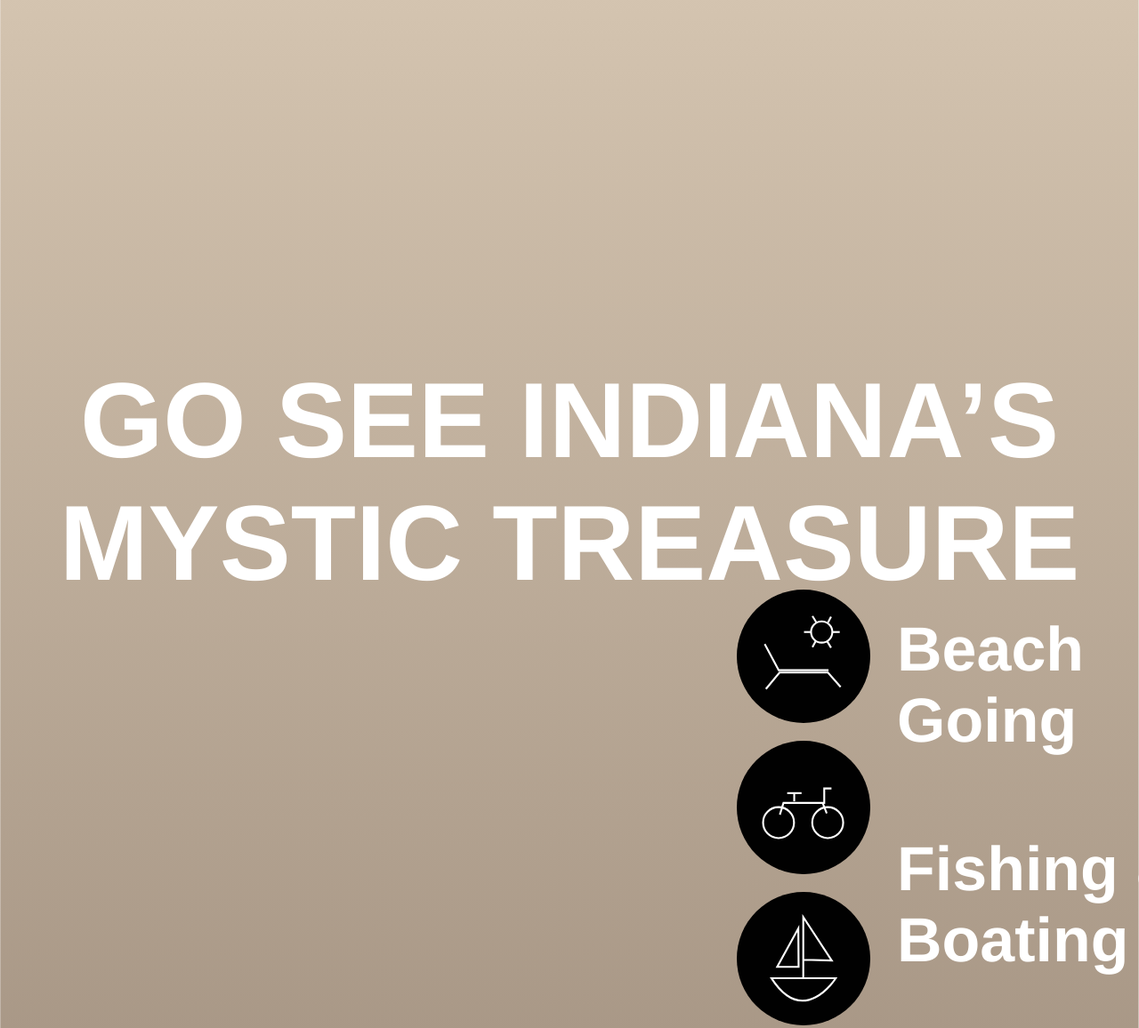
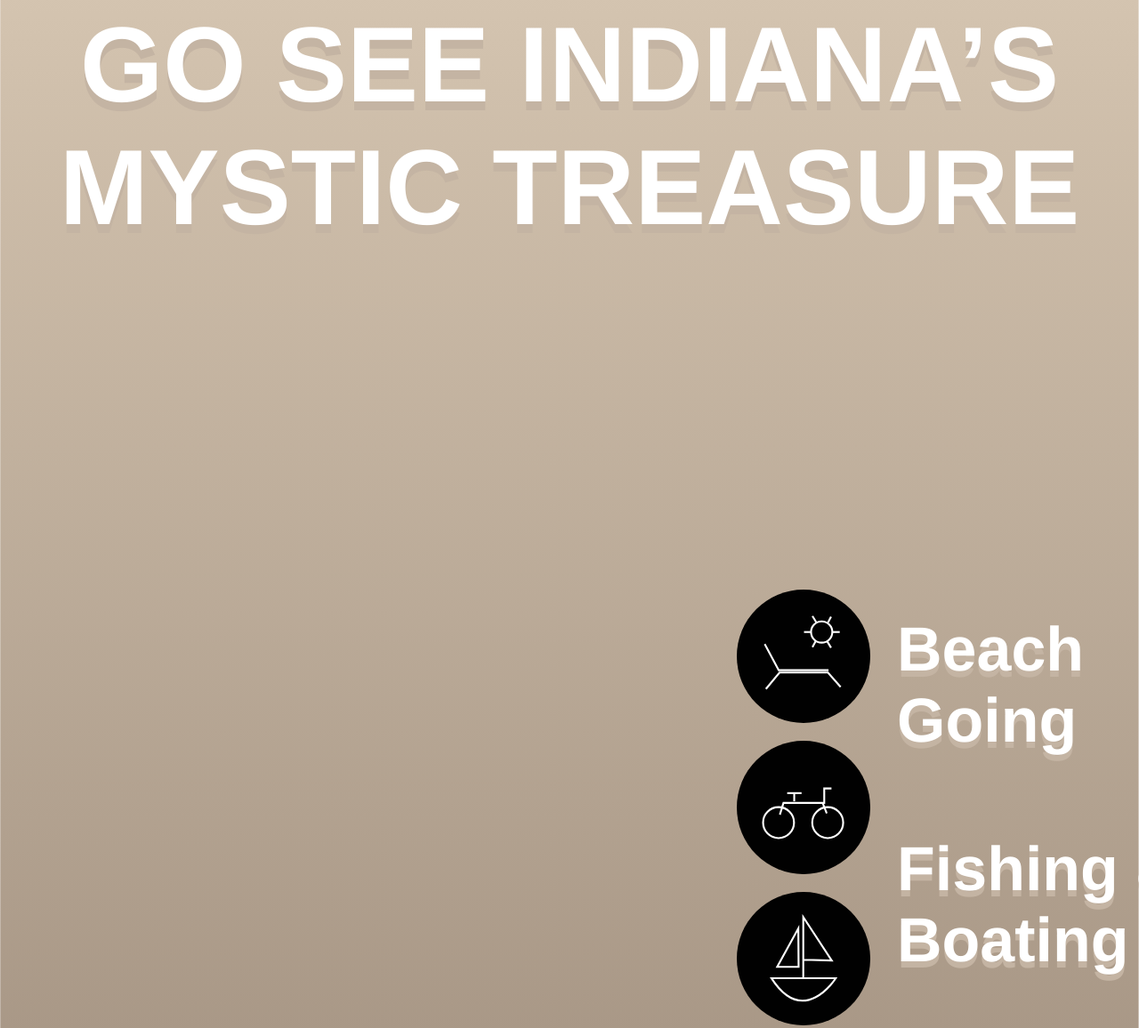
Before and after one commit to elliespearman2022/DES350, a plain HTML site: page visit_the_dunes.html in a window 1280 px wide. Shown: the part 2165-3321 px from the top of the page at 89% size. Drawn offline with Linux system fonts and the light colour scheme; a script that the page names is missing.

Commit message:
Add files via upload

```diff
--- a/visit_the_dunes.html
+++ b/visit_the_dunes.html
@@ -43,7 +43,7 @@
 
 	.mystic{
 		position: absolute;
-	  margin-top: 2400px;
+	  margin-top: 2000px;
 	}
 
 	h4{
@@ -51,6 +51,7 @@
 		color: white;
 		font-size: 120px;
 		text-align: center;
+	    text-shadow: 0px 10px #C4B4A3;
 
 	}
 
@@ -130,7 +131,8 @@
 		color: white;
 		font-weight: bold;
 		font-size: 70px;
-		margin-bottom: -30px
+		margin-bottom: -30px;
+	    text-shadow: 0px 7px #C4B4A3;
 	}
 
 	.icons{
@@ -235,7 +237,7 @@
 
 	<div class="header"> <h2>VISIT</h2><h1>INDIANA<br>DUNES</h1><h3>NATIONAL PARK</h3></div>
 
-	<div class="mystic" data-rellax-speed="-2"><h4>GO SEE INDIANA’S MYSTIC TREASURE</h4></div>
+	<div class="mystic" data-rellax-speed="-3"><h4>GO SEE INDIANA’S MYSTIC TREASURE</h4></div>
 
 	<div class="para1"><p>Indiana Dunes National Park is a United States National Park located in Northwestern Indiana, managed by the National Park Service. It was authorized by Congress in 1966 as the Indiana Dunes National Lakeshore, the name by which it was known until it was designated the nation's 61st national park on February 15, 2019.</p></div>
 
```
